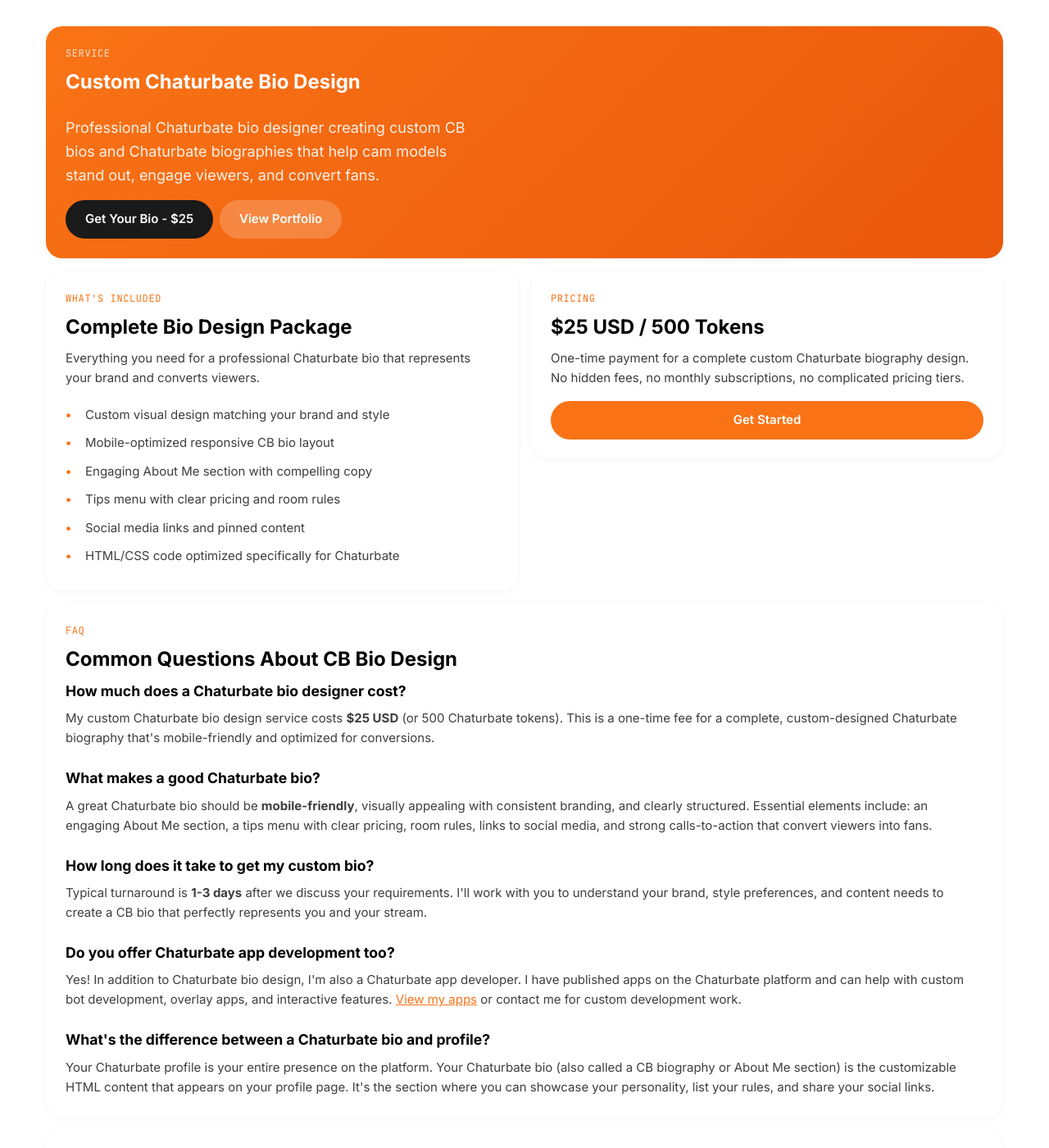
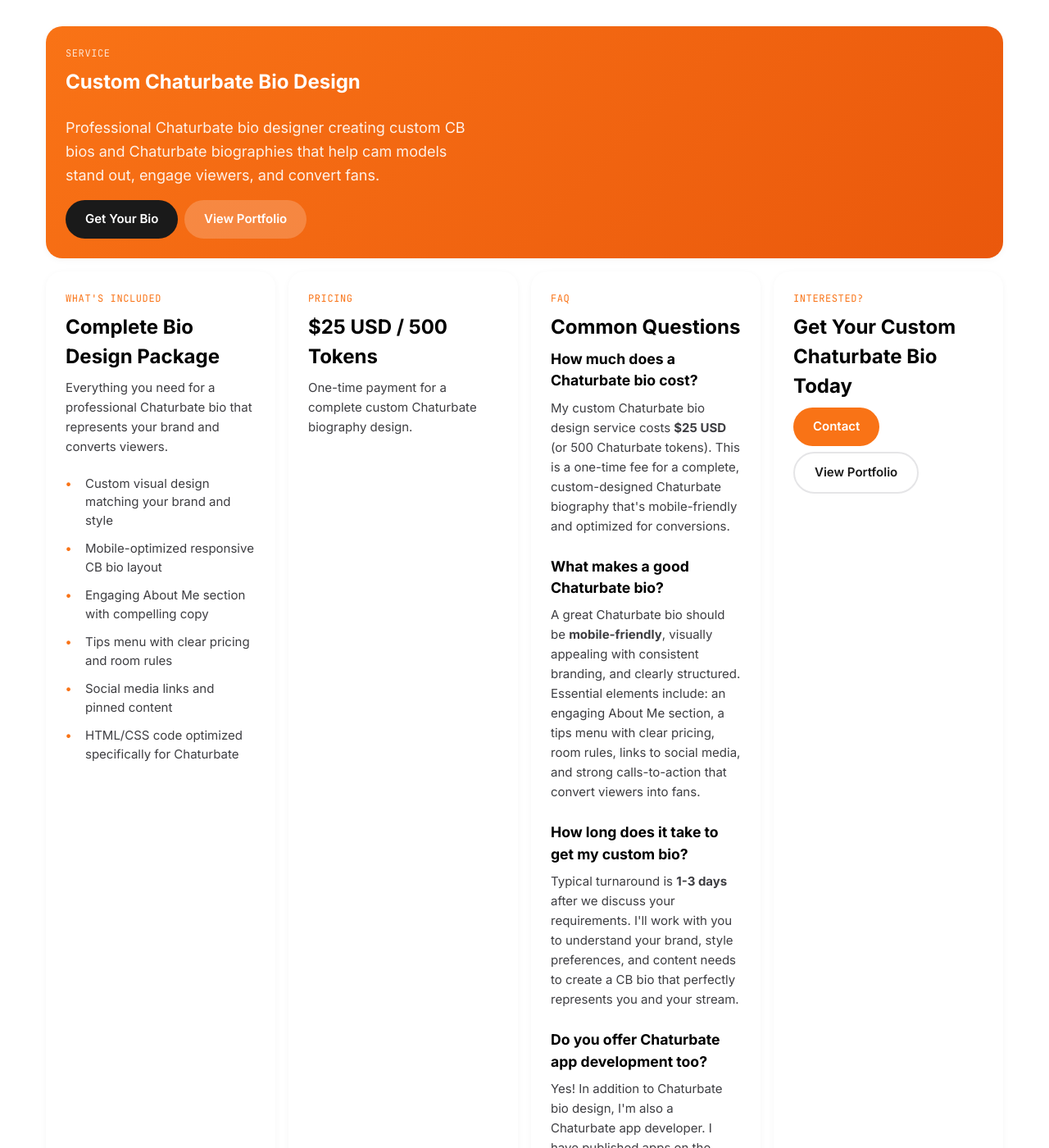
Before and after one commit to byshabito/byshabito.github.io, a Jekyll site: the page built from services/chaturbate-bio-design.html, in a window 1280 px wide and 1400 px high. Shown: the whole window at 82% size. Built offline with Jekyll 4.4.1, drawn with Linux system fonts in a browser that asks for light colours; some of the changed text lies outside the part shown.

Commit message:
Update chaturbate-bio-design.html

```diff
--- a/services/chaturbate-bio-design.html
+++ b/services/chaturbate-bio-design.html
@@ -19,14 +19,14 @@
         Professional Chaturbate bio designer creating custom CB bios and Chaturbate biographies that help cam models stand out, engage viewers, and convert fans.
       </p>
       <div style="display: flex; gap: var(--space-sm); flex-wrap: wrap">
-        <a href="/#contact" class="bento-btn">Get Your Bio - $25</a>
+        <a href="/#contact" class="bento-btn">Get Your Bio</a>
         <a href="/bios" class="bento-btn secondary">View Portfolio</a>
       </div>
     </div>
   </div>
 
   <!-- What's Included -->
-  <div class="bento-item bento-services">
+  <div class="bento-item">
     <span class="bento-label">What's Included</span>
     <h2 class="bento-title">Complete Bio Design Package</h2>
     <p class="bento-desc">
@@ -43,11 +43,11 @@
   </div>
 
   <!-- Pricing -->
-  <div class="bento-item bento-apps">
+  <div class="bento-item">
     <span class="bento-label">Pricing</span>
     <h2 class="bento-title">$25 USD / 500 Tokens</h2>
     <p class="bento-desc">
-      One-time payment for a complete custom Chaturbate biography design. No hidden fees, no monthly subscriptions, no complicated pricing tiers.
+      One-time payment for a complete custom Chaturbate biography design.
     </p>
     <div style="margin-top: auto;">
       <a href="/#contact" class="bento-btn primary" style="width: 100%">Get Started</a>
@@ -55,12 +55,12 @@
   </div>
 
   <!-- FAQ Section -->
-  <div class="bento-item bento-contact">
+  <div class="bento-item">
     <span class="bento-label">FAQ</span>
-    <h2 class="bento-title">Common Questions About CB Bio Design</h2>
+    <h2 class="bento-title">Common Questions</h2>
     <div style="display: grid; gap: var(--space-lg);">
       <div>
-        <h3 style="font-size: 1.1rem; margin-bottom: var(--space-sm);">How much does a Chaturbate bio designer cost?</h3>
+        <h3 style="font-size: 1.1rem; margin-bottom: var(--space-sm);">How much does a Chaturbate bio cost?</h3>
         <p style="color: var(--color-text-muted); font-size: 0.9375rem; line-height: 1.6;">
           My custom Chaturbate bio design service costs <strong>$25 USD</strong> (or 500 Chaturbate tokens). This is a one-time fee for a complete, custom-designed Chaturbate biography that's mobile-friendly and optimized for conversions.
         </p>
@@ -80,7 +80,7 @@
       <div>
         <h3 style="font-size: 1.1rem; margin-bottom: var(--space-sm);">Do you offer Chaturbate app development too?</h3>
         <p style="color: var(--color-text-muted); font-size: 0.9375rem; line-height: 1.6;">
-          Yes! In addition to Chaturbate bio design, I'm also a Chaturbate app developer. I have published apps on the Chaturbate platform and can help with custom bot development, overlay apps, and interactive features. <a href="/" style="color: var(--color-accent);">View my apps</a> or contact me for custom development work.
+          Yes! In addition to Chaturbate bio design, I'm also a Chaturbate app developer. I have published apps on the Chaturbate platform and can help with custom bot development, overlay apps, and interactive features. <a href="/#apps" style="color: var(--color-accent);">View my apps</a> or contact me for custom development work.
         </p>
       </div>
       <div>
@@ -93,14 +93,11 @@
   </div>
 
   <!-- CTA -->
-  <div class="bento-item bento-support">
-    <span class="bento-label">Ready to Stand Out?</span>
+  <div class="bento-item">
+    <span class="bento-label">Interested?</span>
     <h2 class="bento-title">Get Your Custom Chaturbate Bio Today</h2>
-    <p class="bento-desc">
-      Join cam models who trust Shabito for professional Chaturbate biography design. A custom CB bio helps you stand out from the crowd and convert casual viewers into loyal fans.
-    </p>
     <div style="display: flex; gap: var(--space-sm); flex-wrap: wrap">
-      <a href="/#contact" class="bento-btn primary">Contact Shabito</a>
+      <a href="/#contact" class="bento-btn primary">Contact</a>
       <a href="/bios" class="bento-btn outline">View Portfolio</a>
     </div>
   </div>
```
